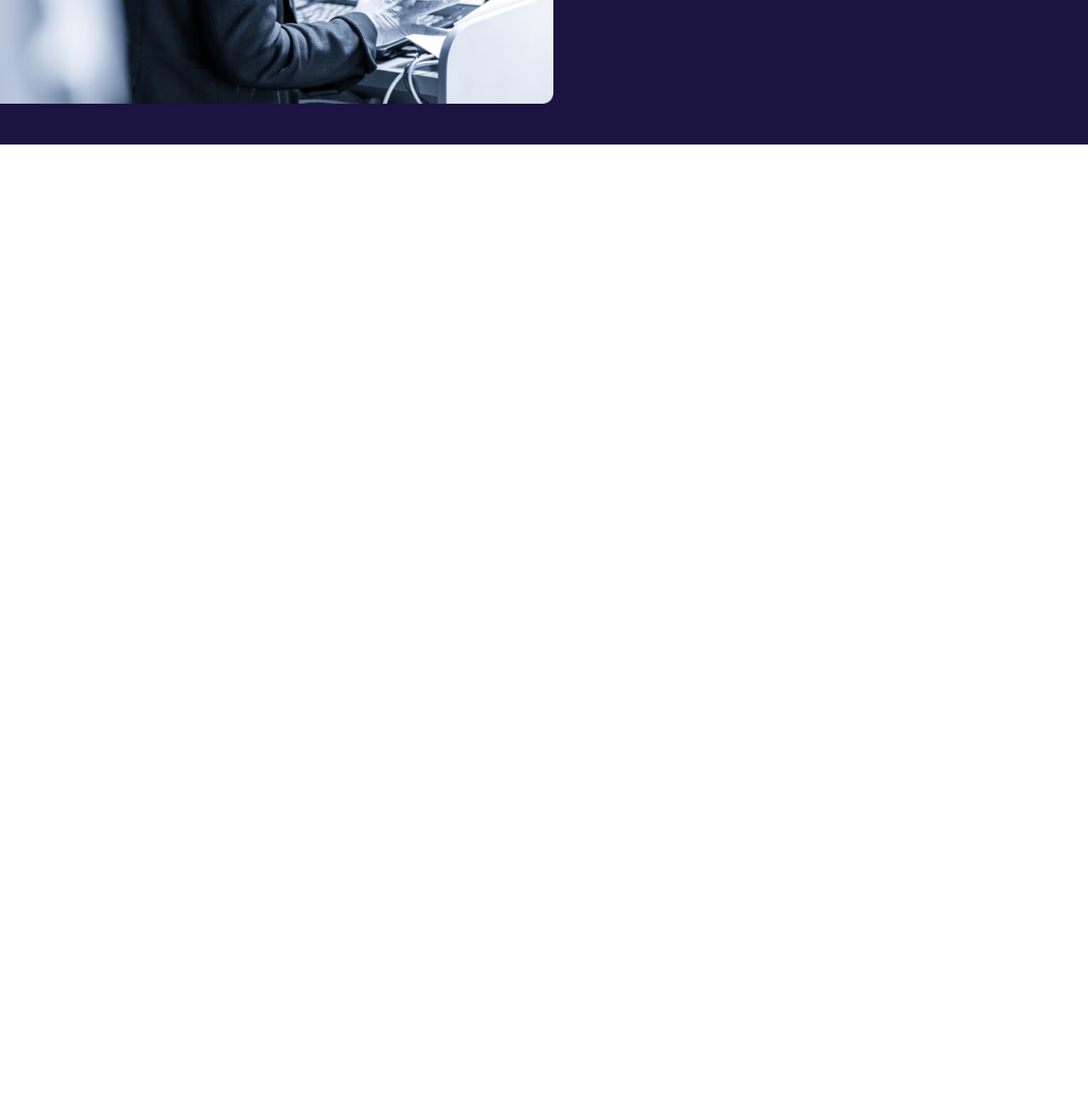
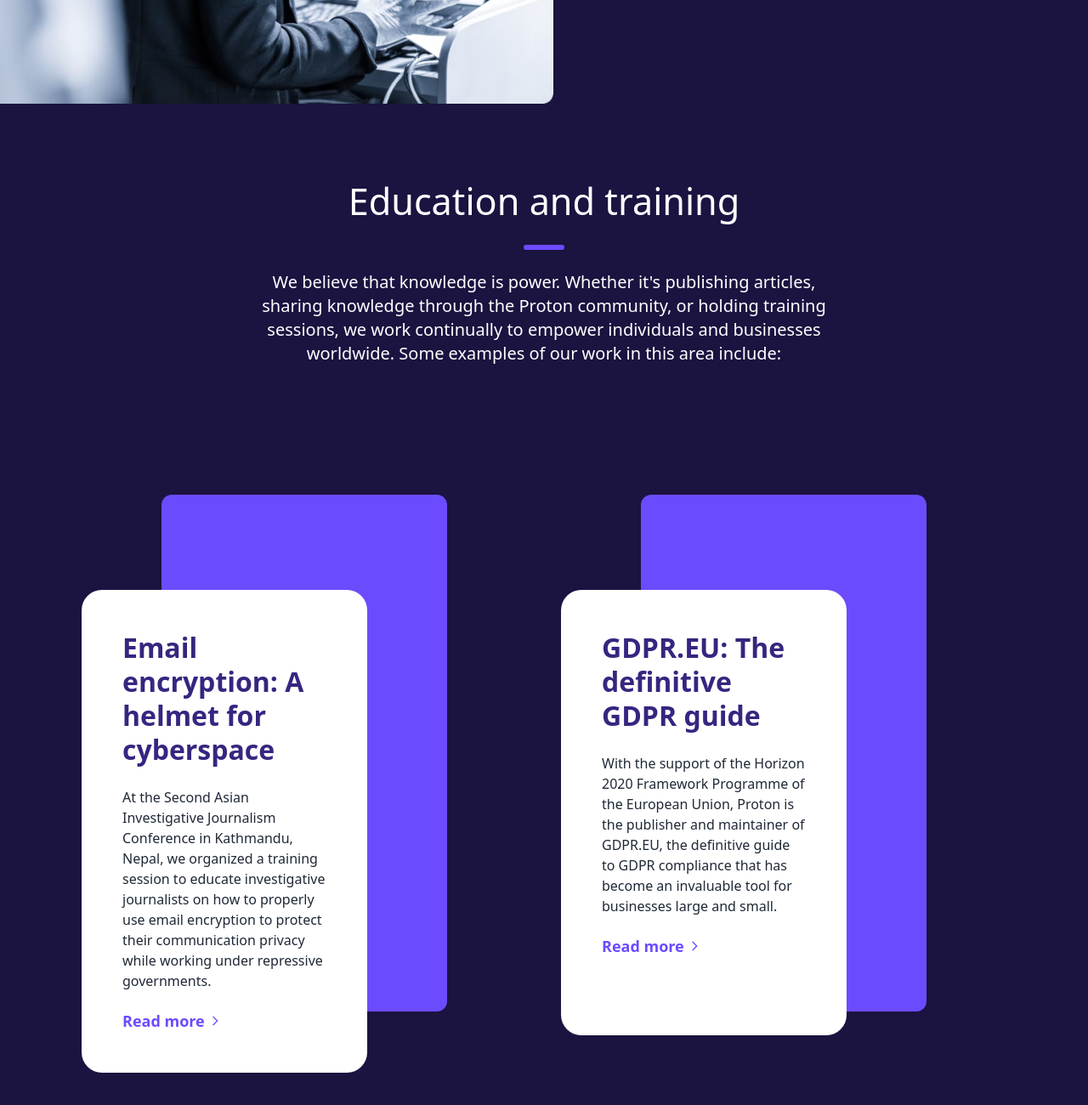
Before and after one commit to usman-FE/proton-impact, a website: page index.html in a window 1280 px wide. Shown: the part 6521-7821 px from the top of the page at 85% size. Before the commit the page ends 6691 px from the top, so only its background shows below. Drawn offline with nearby package versions, Linux system fonts and the light colour scheme.

Commit message:
Built eduation and training section

```diff
--- a/index.html
+++ b/index.html
@@ -1187,6 +1187,109 @@
       </div>
     </section>
     <!-- ADVOCACY SECTION END -->
+    <!-- EDUCAION & TRAINING SECTION START -->
+    <section class="bg-[#1b1340]">
+      <!-- SECTION HEADING BOX -->
+      <div
+        class="lg:py-10 container max-w-[120rem] px-8 md:px-12 lg:px-24 mx-auto py-4 flex flex-col text-center items-center">
+        <!-- HEADING -->
+        <h2
+          class="mb-2 lg:mb-6 max-w-[33.75rem] text-3xl sm:text-4xl md:text-[2.7rem] !leading-tight lg:max-w-[45.625rem] text-white mx-auto place-self-center text-center">
+          Education and training
+        </h2>
+        <!-- DIVIDER -->
+        <hr class="w-12 h-1.5 rounded-full border-none mb-6 mx-auto place-self-center text-center bg-[#6d4aff]">
+        <!-- SECTION PARAGRAPH -->
+        <div class="max-w-[32.75rem] text-xl lg:max-w-[42.625rem] text-white mx-auto place-self-center text-center">
+          We believe that knowledge is power. Whether it's publishing articles, sharing knowledge through the Proton
+          community, or
+          holding training sessions, we work continually to empower individuals and businesses worldwide. Some examples
+          of our
+          work in this area include:
+        </div>
+      </div>
+      <!-- EDUCATION AND TRAINING CARDS -->
+      <div
+        class="container max-w-[120rem] md:px-12 lg:px-24 mx-auto grid gap-x-6 gap-y-12 md:gap-x-10 xl:gap:x-12 lg:grid-cols-2 px-6 lg:pl-24 py-8 lg:py-28 z-0">
+        <!-- CARD -->
+        <div
+          class="grid gap-x-6 gap-y-12 md:gap-x-10 xl:gap:x-12 grid-cols-4 md:grid-cols-8 lg:grid-cols-6 grid-rows-[4em_auto_auto]">
+          <!-- BG BOX -->
+          <div
+            class="row-span-full col-start-2 md:col-start-2 lg:col-start-2 col-span-3 md:col-span-7 lg:col-span-4 bg-[#6c4bfe] rounded-xl h-[30em] lg:h-[38em]">
+          </div>
+          <!-- CARD CONTENT -->
+          <div
+            class="col-start-1 md:col-start-1 lg:col-start-1 col-span-3 md:col-span-7 lg:col-span-4 row-start-2 row-span-1 bg-white p-12 rounded-3xl shadow-m z-10">
+            <!-- CARD HEADING -->
+            <h2 class="pb-6 text-[2rem] font-semibold !leading-tight text-[#372580]">Email encryption: A helmet for
+              cyberspace</h2>
+            <!-- CARD PARAGRAPH -->
+            <div class="pb-6 text-base text-gray-800">
+              <p>At the Second Asian Investigative Journalism Conference in Kathmandu, Nepal, we organized a training
+                session to
+                educate investigative journalists on how to properly use email encryption to protect their communication
+                privacy
+                while working under repressive governments.</p>
+            </div>
+            <!-- CARD LINK -->
+            <div>
+              <a class="relative inline-block pr-5 text-[1.125rem] font-bold no-underline leading-5 focus:outline-none text-[#6d4aff] hover:text-[#5c3be7] focus:text-[#5c3be7]"
+                href="#">
+                <span
+                  class="relative before:absolute before:w-full before:h-0.5 before:duration-300 before:bg-[#5c3be7] before:top-full before:left-0 before:transition-all before:scale-x-0 before:origin-left hover:before:scale-x-100">
+                  Read more
+                </span>
+                <svg xmlns="http://www.w3.org/2000/svg" fill="none" viewBox="0 0 24 24" stroke-width="2"
+                  stroke="currentColor" class="w-4 h-4 absolute top-1/2 right-0 -mt-2">
+                  <path stroke-linecap="round" stroke-linejoin="round" d="M9 5l7 7-7 7"></path>
+                </svg>
+              </a>
+            </div>
+          </div>
+        </div>
+        <!-- CARD -->
+        <div
+          class="grid gap-x-6 gap-y-12 md:gap-x-10 xl:gap:x-12 grid-cols-4 md:grid-cols-8 lg:grid-cols-6 grid-rows-[4em_auto_auto]">
+          <!-- BG BOX -->
+          <div
+            class="row-span-full col-start-2 md:col-start-2 lg:col-start-2 col-span-3 md:col-span-7 lg:col-span-4 bg-[#6c4bfe] rounded-xl h-[30em] lg:h-[38em]">
+          </div>
+          <!-- CARD CONTENT -->
+          <div
+            class="col-start-1 md:col-start-1 lg:col-start-1 col-span-3 md:col-span-7 lg:col-span-4 row-start-2 row-span-1 bg-white p-12 rounded-3xl shadow-m z-10">
+            <!-- CARD HEADING -->
+            <h2 class="pb-6 text-[2rem] font-semibold !leading-tight text-[#372580]">
+              GDPR.EU: The definitive GDPR guide
+            </h2>
+            <!-- CARD PARAGRAPH -->
+            <div class="pb-6 text-base text-gray-800">
+              <p>
+                With the support of the Horizon 2020 Framework Programme of the European Union, Proton is the publisher
+                and maintainer
+                of GDPR.EU, the definitive guide to GDPR compliance that has become an invaluable tool for businesses
+                large and small.
+              </p>
+            </div>
+            <!-- CARD LINK -->
+            <div>
+              <a class="relative inline-block pr-5 text-[1.125rem] font-bold no-underline leading-5 focus:outline-none text-[#6d4aff] hover:text-[#5c3be7] focus:text-[#5c3be7]"
+                href="#">
+                <span
+                  class="relative before:absolute before:w-full before:h-0.5 before:duration-300 before:bg-[#5c3be7] before:top-full before:left-0 before:transition-all before:scale-x-0 before:origin-left hover:before:scale-x-100">
+                  Read more
+                </span>
+                <svg xmlns="http://www.w3.org/2000/svg" fill="none" viewBox="0 0 24 24" stroke-width="2"
+                  stroke="currentColor" class="w-4 h-4 absolute top-1/2 right-0 -mt-2">
+                  <path stroke-linecap="round" stroke-linejoin="round" d="M9 5l7 7-7 7"></path>
+                </svg>
+              </a>
+            </div>
+          </div>
+        </div>
+      </div>
+    </section>
+    <!-- EDUCAION & TRAINING SECTION END -->
   </main>
 </body>
 
```
Also changed, not shown: dist/main.css.
